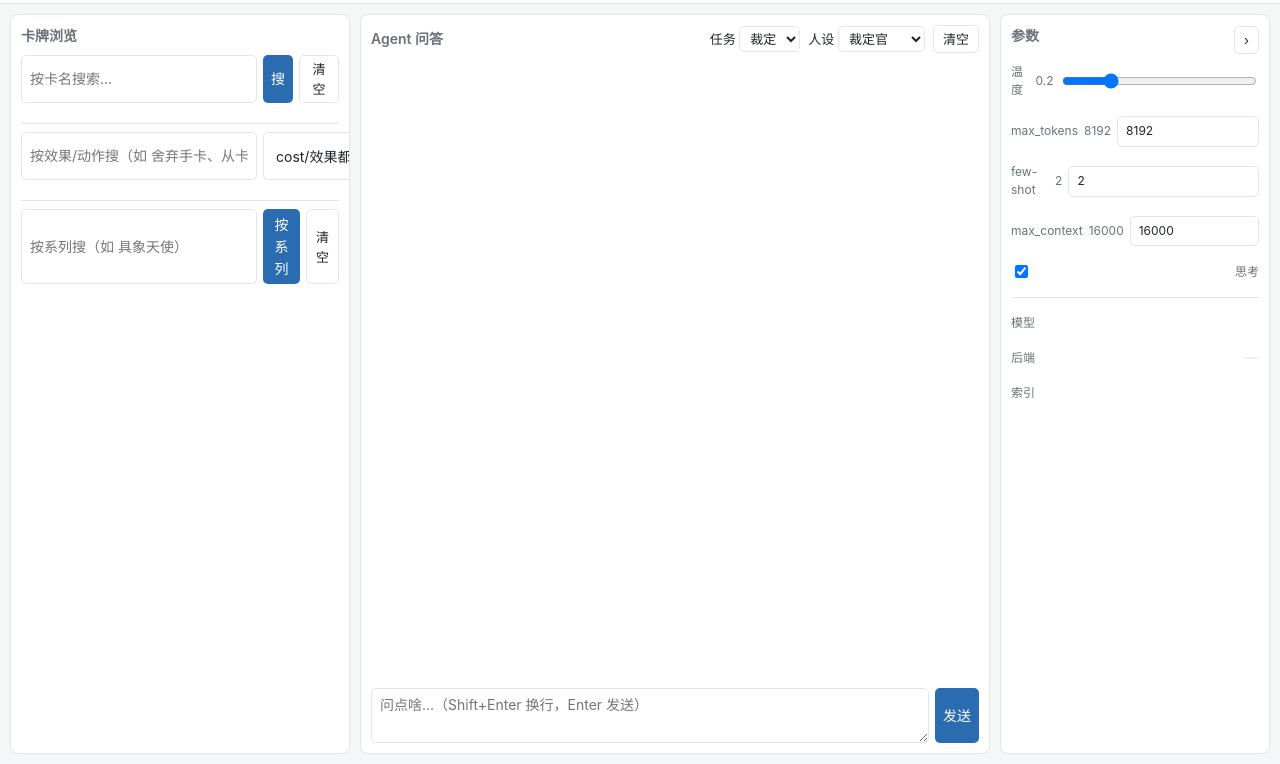
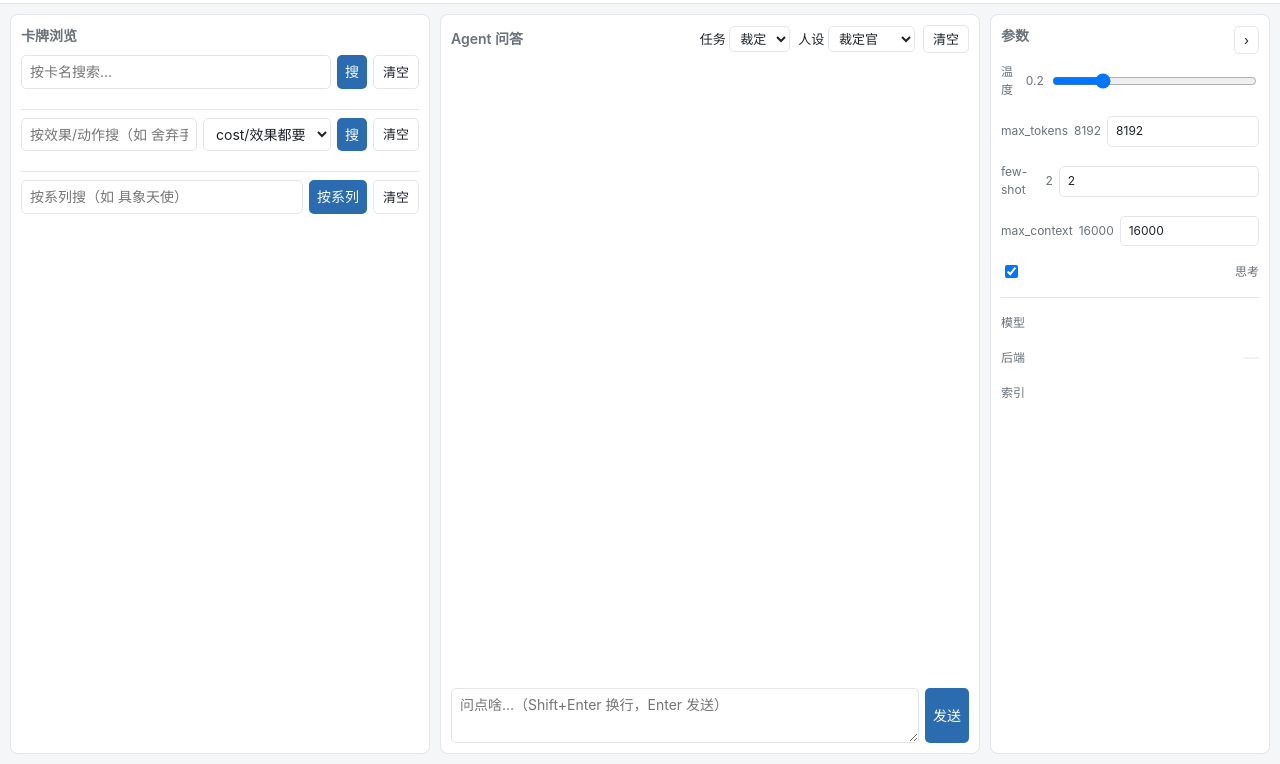
Before and after one commit to Snakepot/ygotool, a plain HTML site: page web/static/index.html in a window 1280 px wide. Shown: the part 37-801 px from the top of the page. Drawn offline with Linux system fonts and the light colour scheme; no server answers.

Commit message:
style: 左侧浏览栏加宽到 420px、搜索框可换行并限制最小宽度

```diff
--- a/web/static/style.css
+++ b/web/static/style.css
@@ -19,7 +19,7 @@ body {
 .icon-btn, .ghost-btn { background: transparent; color: var(--text); border: 1px solid var(--border);
   border-radius: 5px; padding: 3px 9px; cursor: pointer; font-size: 13px; }
 .icon-btn:hover, .ghost-btn:hover { background: var(--chip); }
-.layout { display: grid; grid-template-columns: 340px 1fr 270px; gap: 10px;
+.layout { display: grid; grid-template-columns: 420px 1fr 280px; gap: 10px;
   padding: 10px; height: calc(100vh - 40px); }
 .panel { background: var(--panel); border: 1px solid var(--border); border-radius: 8px;
   padding: 10px; overflow: auto; display: flex; flex-direction: column; }
@@ -32,15 +32,16 @@ button:hover { background: var(--accent-h); }
 button:disabled { opacity: .5; cursor: not-allowed; }
 
 /* 搜索 */
-.search-row { display: flex; gap: 6px; margin-bottom: 8px; position: sticky; top: 0; background: var(--panel); z-index: 2; padding-bottom: 4px; }
-.search-row input { flex: 1; }
+.search-row { display: flex; gap: 6px; margin-bottom: 8px; position: sticky; top: 0;
+  background: var(--panel); z-index: 2; padding-bottom: 4px; flex-wrap: wrap; }
+.search-row input { flex: 1 1 160px; min-width: 0; }
 hr { border: none; border-top: 1px solid var(--border); margin: 8px 0; }
 
 /* 卡牌网格 */
 .card-grid { display: grid; grid-template-columns: 1fr; gap: 5px; }
 .card-item { padding: 5px 8px; border: 1px solid var(--border); border-radius: 5px; cursor: pointer; }
 .card-item:hover { background: var(--chip); }
-.card-item .name { font-weight: 600; }
+.card-item .name { font-weight: 600; word-break: break-all; }
 .card-item .sub { color: var(--muted); font-size: 12px; display: block; }
 
 /* 聊天 */
@@ -99,6 +100,10 @@ details.reasoning .rbody { font-size: 12px; color: var(--muted); background: var
 .faq-item { border-left: 3px solid var(--accent); padding: 4px 8px; margin: 6px 0; font-size: 13px; }
 .faq-item .q { color: var(--text); } .faq-item .a { color: var(--muted); }
 
+@media (max-width: 1200px) {
+  .layout { grid-template-columns: 360px 1fr 260px; }
+}
+
 @media (max-width: 960px) {
   .layout { grid-template-columns: 1fr; height: auto; }
   .params-panel { max-height: 200px; }
```
